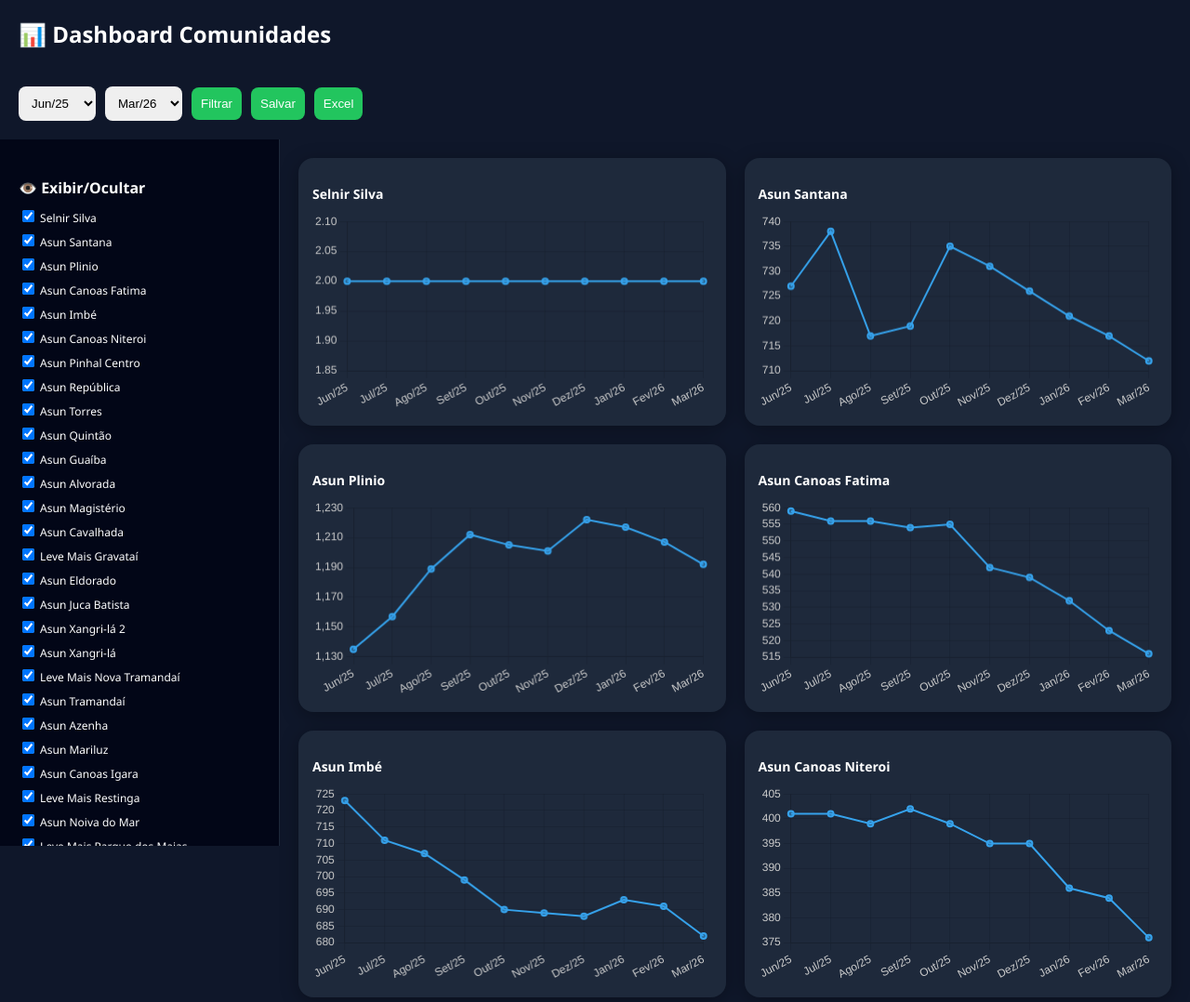
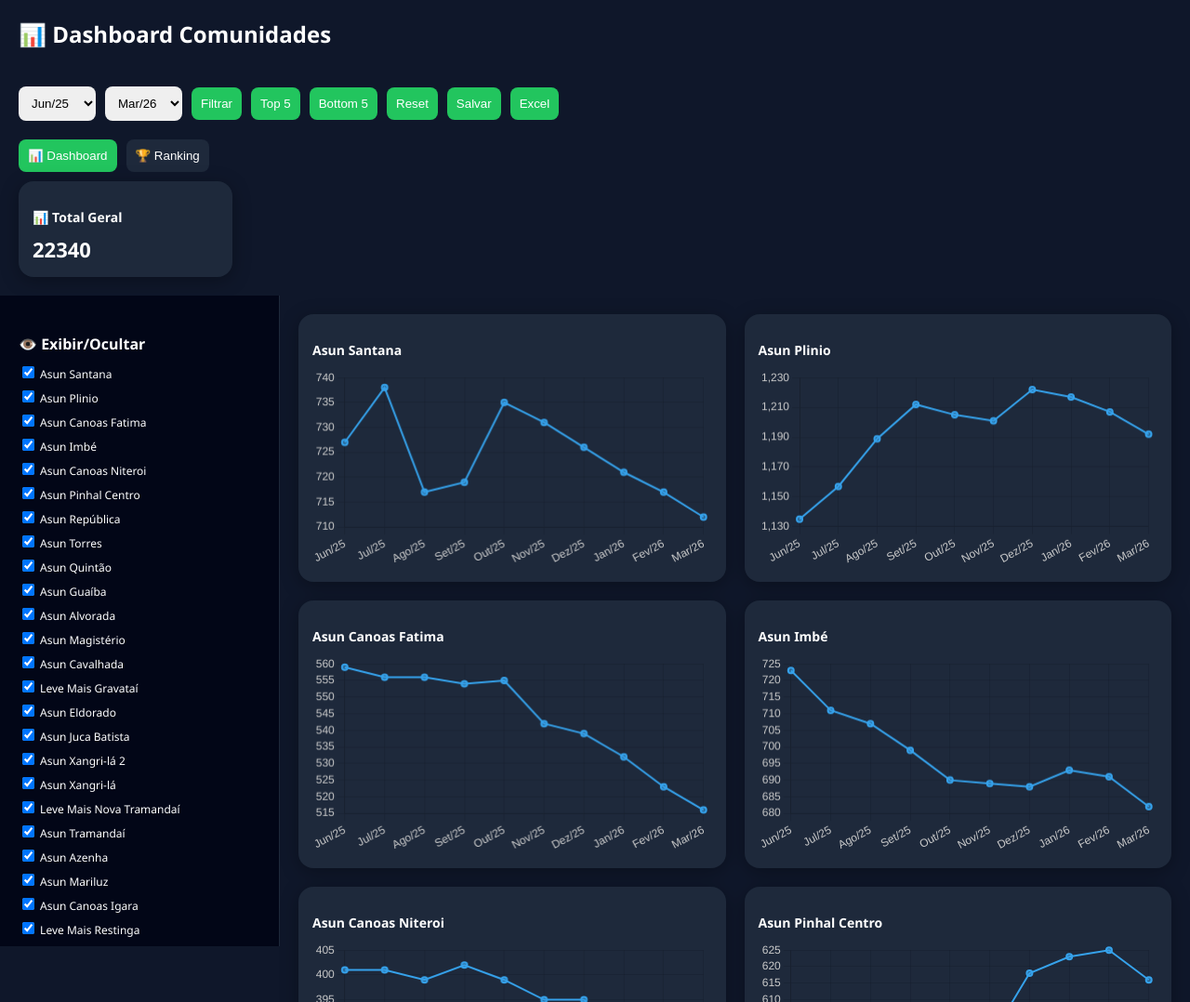
Before and after one commit to marketingonlineasun-lab/teste_comunidades_dash, a plain HTML site: page index.html in a window 1280 px wide. Shown: the top 1078 px of the page at 93% size. Drawn offline with nearby package versions, Linux system fonts and the light colour scheme.

Commit message:
Update index.html

```diff
--- a/index.html
+++ b/index.html
@@ -12,13 +12,17 @@ header{padding:20px;font-size:24px;font-weight:bold;}
 .controls{display:flex;gap:10px;padding:20px;flex-wrap:wrap;align-items:center}
 select,button{padding:10px;border-radius:8px;border:none}
 button{background:#22c55e;color:white;cursor:pointer}
+.tabs{display:flex;gap:10px;padding:0 20px 10px}
+.tab-btn{background:#1e293b;color:#fff}
+.tab-btn.active{background:#22c55e}
 .layout{display:flex}
-.sidebar{width:260px;background:#020617;padding:20px;overflow:auto;height:calc(100vh - 80px);border-right:1px solid #1e293b}
+.sidebar{width:260px;background:#020617;padding:20px;overflow:auto;height:calc(100vh - 140px);border-right:1px solid #1e293b}
 .sidebar h4{margin-bottom:10px}
 .sidebar label{display:block;font-size:12px;margin-bottom:6px;cursor:pointer}
 .grid{flex:1;display:grid;grid-template-columns:repeat(auto-fit,minmax(300px,1fr));gap:20px;padding:20px}
 .card{background:#1e293b;padding:15px;border-radius:16px;box-shadow:0 4px 20px rgba(0,0,0,0.3)}
 .card h3{font-size:14px;margin-bottom:10px}
+.hidden{display:none}
 </style>
 </head>
 
@@ -29,23 +33,62 @@ button{background:#22c55e;color:white;cursor:pointer}
   <select id="start"></select>
   <select id="end"></select>
   <button onclick="applyFilter()">Filtrar</button>
+  <button onclick="showTopBottom('top')">Top 5</button>
+  <button onclick="showTopBottom('bottom')">Bottom 5</button>
+  <button onclick="resetView()">Reset</button>
   <button onclick="saveFilter()">Salvar</button>
   <button onclick="exportExcel()">Excel</button>
 </div>
 
-<div class="layout">
-  <div class="sidebar">
-    <h4>👁️ Exibir/Ocultar</h4>
-    <div id="toggleList"></div>
+<div class="tabs">
+  <button class="tab-btn active" onclick="switchTab('dashboard', this)">📊 Dashboard</button>
+  <button class="tab-btn" onclick="switchTab('ranking', this)">🏆 Ranking</button>
+</div>
+
+<!-- DASHBOARD -->
+<div id="tab-dashboard">
+  <div class="controls" style="padding-top:0">
+    <div id="totalCard" class="card" style="min-width:200px"></div>
   </div>
-  <div class="grid" id="charts"></div>
+
+  <div class="layout">
+    <div class="sidebar">
+      <h4>👁️ Exibir/Ocultar</h4>
+      <div id="toggleList"></div>
+    </div>
+    <div class="grid" id="charts"></div>
+  </div>
+</div>
+
+<!-- RANKING -->
+<div id="tab-ranking" class="hidden">
+  <div class="card" style="margin:20px">
+    <h3>🏆 Ranking de Lojas</h3>
+    <div id="ranking"></div>
+  </div>
 </div>
 
 <script>
+const start = document.getElementById("start");
+const end = document.getElementById("end");
+const charts = document.getElementById("charts");
+const toggleList = document.getElementById("toggleList");
+const ranking = document.getElementById("ranking");
+const totalCard = document.getElementById("totalCard");
+
+function switchTab(tab, el){
+  document.getElementById('tab-dashboard').classList.add('hidden');
+  document.getElementById('tab-ranking').classList.add('hidden');
+
+  document.getElementById('tab-'+tab).classList.remove('hidden');
+
+  document.querySelectorAll('.tab-btn').forEach(b=>b.classList.remove('active'));
+  el.classList.add('active');
+}
+
 const months=["Jun/25","Jul/25","Ago/25","Set/25","Out/25","Nov/25","Dez/25","Jan/26","Fev/26","Mar/26"];
 
 const data={
-"Selnir Silva":[2,2,2,2,2,2,2,2,2,2],
 "Asun Santana":[727,738,717,719,735,731,726,721,717,712],
 "Asun Plinio":[1135,1157,1189,1212,1205,1201,1222,1217,1207,1192],
 "Asun Canoas Fatima":[559,556,556,554,555,542,539,532,523,516],
@@ -109,7 +152,60 @@ function toggleStore(name){
   renderCharts(+start.value,+end.value);
 }
 
+function getSortedStores(){
+  const lastIndex = +end.value;
+  return Object.entries(data)
+    .map(([name,values])=>({name,value:values[lastIndex]}))
+    .sort((a,b)=>b.value-a.value);
+}
+
+function showTopBottom(type){
+  const sorted = getSortedStores();
+  let selected;
+
+  if(type==='top') selected = sorted.slice(0,5);
+  else selected = sorted.slice(-5);
+
+  hiddenStores = new Set(Object.keys(data));
+  selected.forEach(s=>hiddenStores.delete(s.name));
+
+  renderToggles();
+  renderCharts(+start.value,+end.value);
+}
+
+function resetView(){
+  hiddenStores = new Set();
+  renderToggles();
+  renderCharts(+start.value,+end.value);
+}
+
+function renderRanking(){
+  const sorted = getSortedStores();
+  ranking.innerHTML = "";
+
+  sorted.forEach((item,i)=>{
+    const div = document.createElement("div");
+    div.style.fontSize="12px";
+    div.style.marginBottom="4px";
+    div.innerText = `${i+1}º - ${item.name} (${item.value})`;
+    ranking.appendChild(div);
+  });
+}
+
+function renderTotal(){
+  const lastIndex = +end.value;
+  let total = 0;
+
+  Object.values(data).forEach(values=>{
+    total += values[lastIndex];
+  });
+
+  totalCard.innerHTML = `<h3>📊 Total Geral</h3><div style="font-size:22px;font-weight:bold">${total}</div>`;
+}
+
 function renderCharts(s=0,e=months.length-1){
+  renderRanking();
+  renderTotal();
   charts.innerHTML="";
   Object.entries(data).forEach(([name,values])=>{
     if(hiddenStores.has(name)) return;
```
